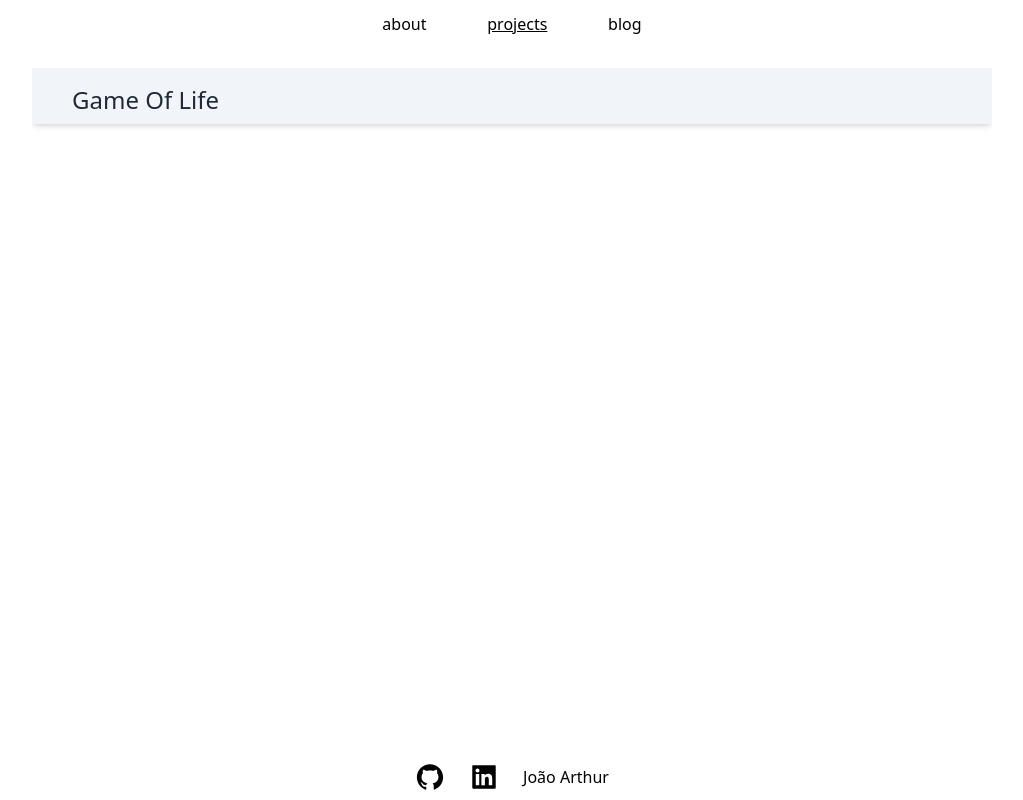
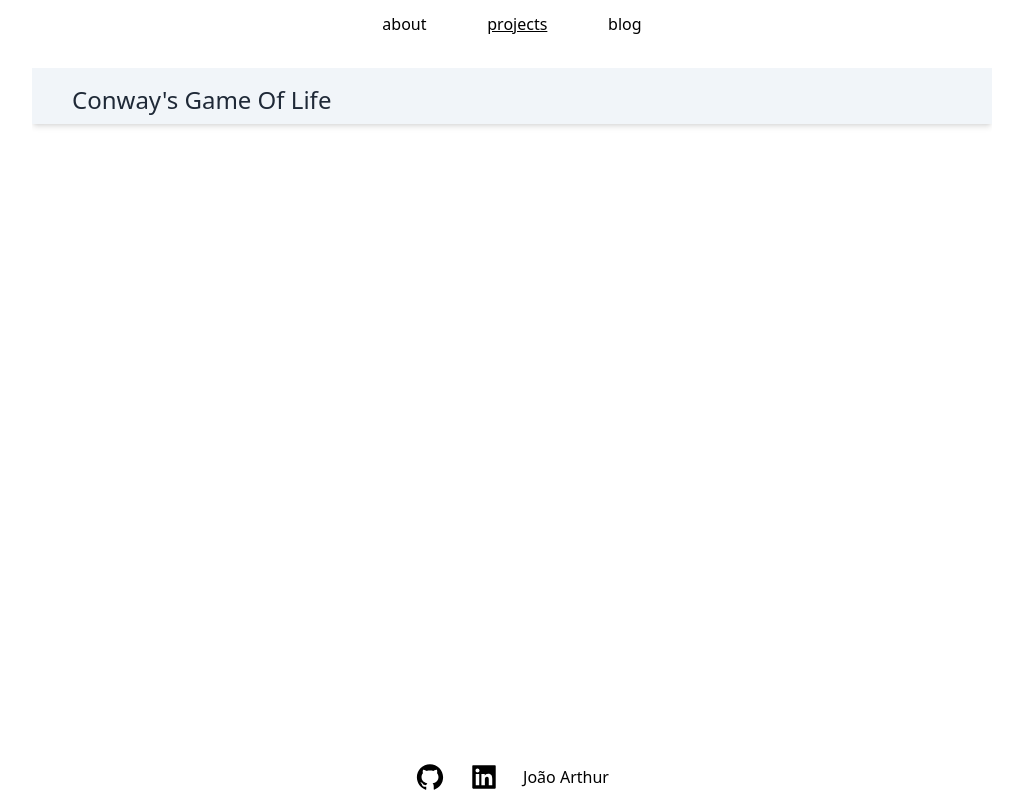
Before and after one commit to joao-arthur/joao-arthur.dev, a Next.js app: page /projects in a window 1280 px wide. Shown: the whole page, without its empty margins (128-1151 px from the left). Built offline with nearby package versions, Linux system fonts and the light colour scheme; what tailwindcss-image-rendering would draw is missing.

Commit message:
feat: rename project

```diff
--- a/src/pages/projects.tsx
+++ b/src/pages/projects.tsx
@@ -20,7 +20,7 @@ export default function Projects(): ReactElement {
                         <Link href="/projects/game-of-life">
                             <div className="px-10 shadow-md bg-slate-100">
                                 <H1 className="text-gray-800">
-                                    Game Of Life
+                                    Conway's Game Of Life
                                 </H1>
                             </div>
                         </Link>
```
